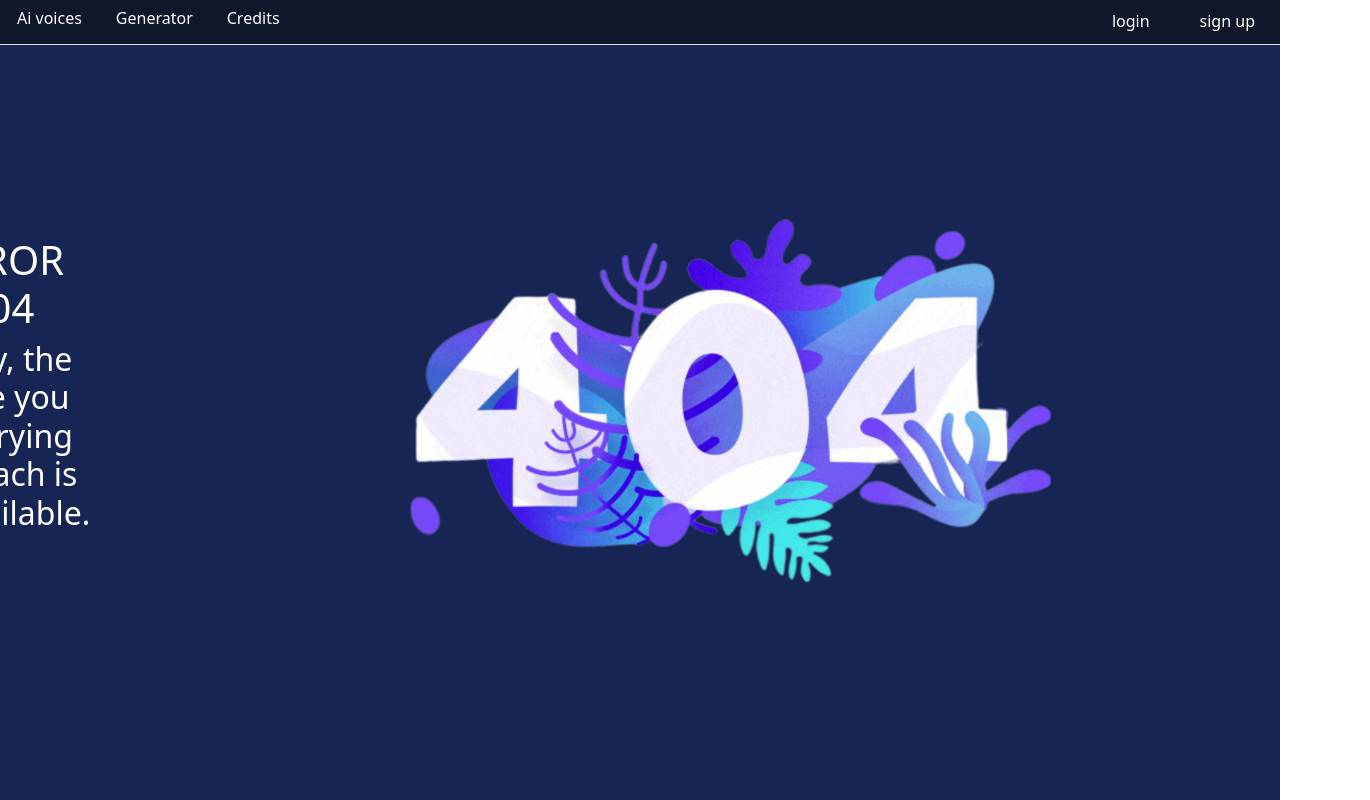
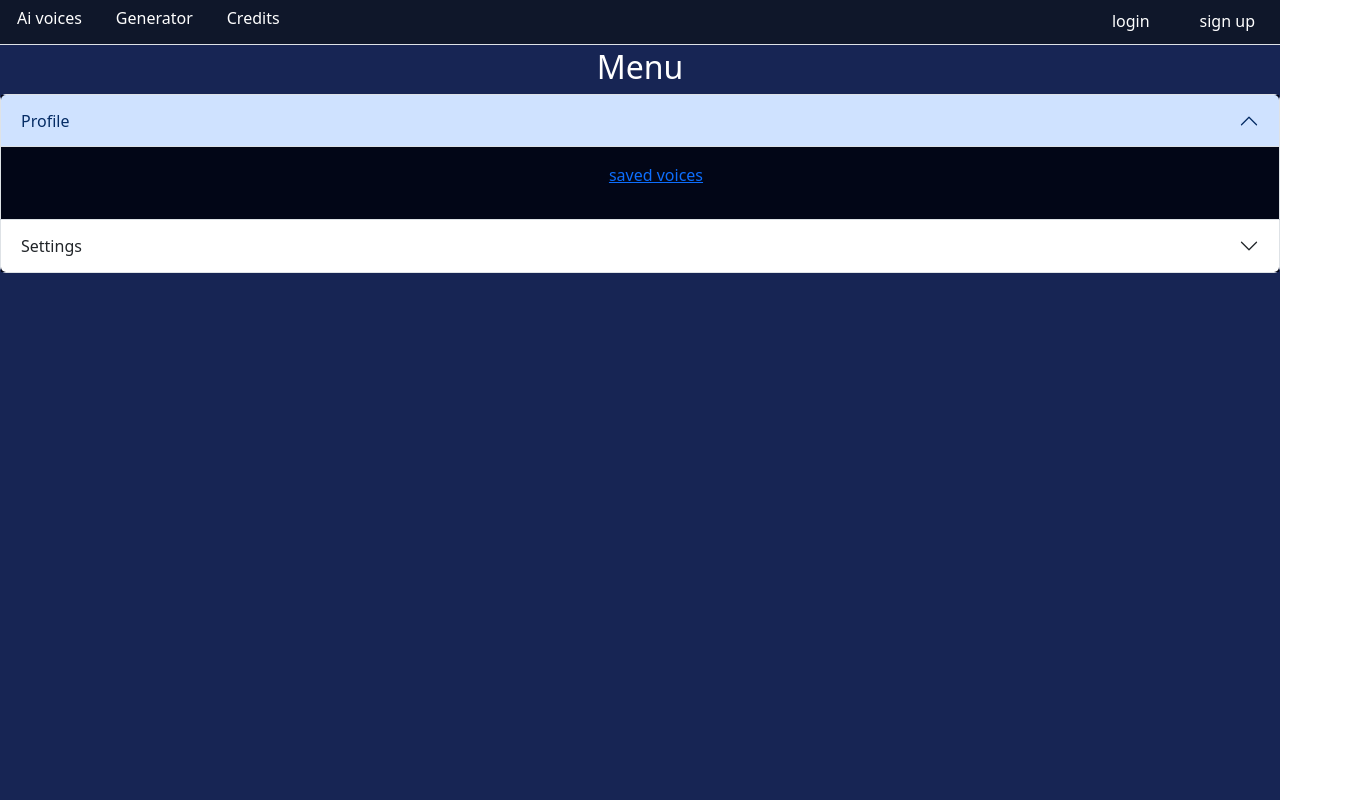
Before and after one commit to Kwyk25/voice-ai, a React (Create React App) app: page /Settings in a window 1280 px wide. Shown: the top 800 px of the page, 1370 px wide, since content can reach past the window. Built offline with nearby package versions, Linux system fonts and the light colour scheme; no server answers.

Commit message:
added settings pages

```diff
--- a/src/App.js
+++ b/src/App.js
@@ -1,6 +1,6 @@
 import "./App.css";
 import { BrowserRouter as Router, Route, Routes } from "react-router-dom";
-import {TestApi, HomePage, CreditShop, LoginPage, SignUpPage, TtsAiPage, Error404Page, CheckoutPage} from './pages'
+import {TestApi, HomePage, CreditShop, LoginPage, SignUpPage, TtsAiPage, Error404Page, CheckoutPage, Settings} from './pages'
 import { useEffect, useState } from "react";
 import ArticleStatus from "./api/apiReadTransribed";
 
@@ -30,6 +30,7 @@ function App() {
           <Route path="/SignUpPage" element={<SignUpPage />} />
           <Route path="/TtsAiPage" element={<TtsAiPage />} />
           <Route path="/CheckoutPage" element={<CheckoutPage />} />
+          <Route path="/Settings" element={<Settings />} />
           <Route path="/testApi" element={<TestApi/>} />
           <Route path="/loadTranscripe" element={<ArticleStatus/>} />
         </Routes>
--- /dev/null
+++ b/src/pages/Settings.jsx
@@ -0,0 +1,38 @@
+import Accordion from "react-bootstrap/Accordion";
+import Default from "./DefaultPage";
+
+function Settings() {
+    return (
+        <Default>
+            <div className="pt-5 text-white">
+                <h2>Menu</h2>
+                <Accordion defaultActiveKey="0">
+                    <Accordion.Item eventKey="0">
+                        <Accordion.Header className="bg-slate-950">Profile </Accordion.Header>
+                        <Accordion.Body className="bg-slate-950">
+                        <ul>
+                                <li><a href="/#">saved voices</a></li>
+                            </ul>
+                        </Accordion.Body>
+                    </Accordion.Item>
+                    <Accordion.Item eventKey="1" className="bg-slate-950">
+                        <Accordion.Header className="bg-slate-950">Settings</Accordion.Header>
+                        <Accordion.Body className="bg-slate-950">
+                            <ul>
+                                <li><a href="/#">Edit Profile</a></li>
+
+                            </ul>
+                        </Accordion.Body>
+                    </Accordion.Item>
+                </Accordion>
+            </div>
+            <div className="py-20"></div>
+            <div className="py-20"></div>
+            <div className="py-20"></div>
+            <div className="py-20"></div>
+            <div className="py-20"></div>
+        </Default>
+    );
+}
+
+export default Settings;
--- a/src/pages/index.js
+++ b/src/pages/index.js
@@ -6,7 +6,8 @@ import SignUpPage from "./SignUpPage";
 import TtsAiPage from "./TtsAiPage";
 import Error404Page from "./Error404Page";
 import CheckoutPage from "./CheckoutPage";
+import Settings from "./Settings";
 
 export {
-    TestApi, HomePage, CreditShop, LoginPage, SignUpPage, TtsAiPage, Error404Page, CheckoutPage
+    TestApi, HomePage, CreditShop, LoginPage, SignUpPage, TtsAiPage, Error404Page, CheckoutPage, Settings
 }
```
